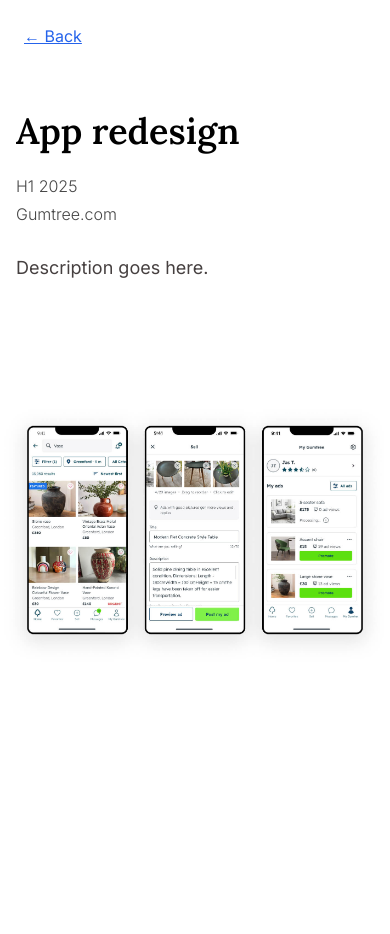
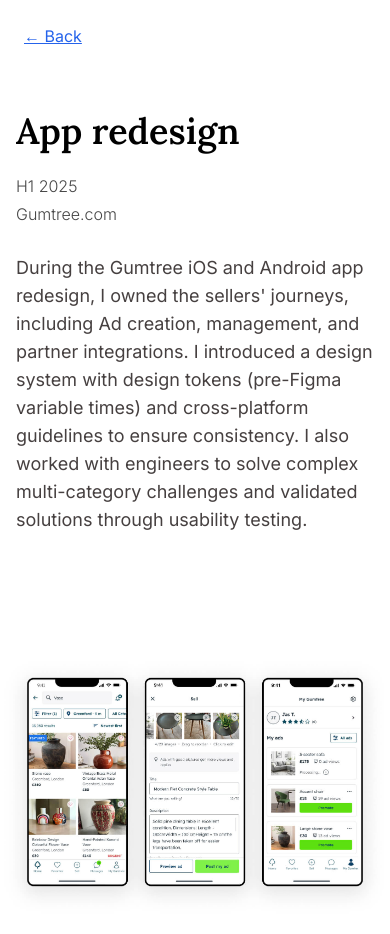
Before and after one commit to MykolaShevchuk/mariana, a Next.js app: page /case-studies/gumtree-apps in a window 390 px wide. Shown: the top 934 px of the page. Before the commit the page ends 844 px from the top, so only its background shows below. Built offline with nearby package versions, Linux system fonts and the light colour scheme.

Commit message:
Update Gumtree app case study content: enhance project descriptions for clarity and detail, adjust job title in ExperienceSection, and improve visual consistency in ProjectCard component by updating text color for 'Coming soon...' status.

```diff
--- a/src/app/case-studies/gumtree-apps/page.tsx
+++ b/src/app/case-studies/gumtree-apps/page.tsx
@@ -37,8 +37,8 @@
 							</div>
 
 							<div className='flex-1'>
-								<p className="text-[#464040] text-[18px] sm:text-[20px] lg:text-[24px] leading-[28px] sm:leading-[32px] lg:leading-[36px] max-w-4xl mb-6 sm:mb-8 font-['Inter']">
-									Description goes here.
+								<p className="text-[#464040] text-[18px] sm:text-[20px] lg:text-[24px] leading-[28px] sm:leading-[32px] lg:leading-[36px] max-w-4xl mb-6 sm:mb-8 font-['Inter'] text-pretty">
+									During the Gumtree iOS and Android app redesign, I owned the sellers' journeys, including Ad creation, management, and partner integrations. I introduced a design system with design tokens (pre-Figma variable times) and cross-platform guidelines to ensure consistency. I also worked with engineers to solve complex multi-category challenges and validated solutions through usability testing.
 								</p>
 							</div>
 						</div>
--- a/src/app/components/ProjectCard.tsx
+++ b/src/app/components/ProjectCard.tsx
@@ -47,7 +47,7 @@
                 <div className="mb-6 sm:mb-4">
                   <p className="text-base sm:text-lg text-gray-600">{year}</p>
                   {comingSoon && (
-                    <p className="text-sm sm:text-base text-gray-400 italic">Coming soon...</p>
+                    <p className="text-sm sm:text-base text-gray-500 italic">Coming soon...</p>
                   )}
                 </div>
               )}
--- a/src/app/sections/ExperienceSection.tsx
+++ b/src/app/sections/ExperienceSection.tsx
@@ -9,7 +9,7 @@
 				<div className='grid md:grid-cols-2 gap-8'>
 					<div className='bg-white p-8 rounded-xl shadow-sm border border-gray-100'>
 						<div className='mb-4'>
-							<h3 className='text-xl font-medium text-gray-900 mb-2'>Customer Experience Design Lead</h3>
+							<h3 className='text-xl font-medium text-gray-900 mb-2'>Senior Product Designer</h3>
 							<p className='text-gray-900 font-medium'>Gumtree, London</p>
 							<p className='text-gray-600 text-sm'>July 2025 - Present</p>
 						</div>
--- a/src/app/sections/WorkSection.tsx
+++ b/src/app/sections/WorkSection.tsx
@@ -33,7 +33,7 @@
 						title='Gumtree'
 						subtitle='App redesign'
 						year='2024'
-						description='As part of the Gumtree app redesign for iOS and Android, I owned the Listings journey, covering listing creation, management and partner integrations. I also introduced a design system with tokens and cross-platform guidelines, ensuring consistency across teams. One of the more complex problems was handling multi-categorisation within technical constraints — where I worked with both native and web-view approaches and validated design decisions through moderated usability testing.'
+						description="During the Gumtree iOS and Android app redesign, I owned the sellers' journeys, including Ad creation, management, and partner integrations. I introduced a design system with design tokens (pre-Figma variable times) and cross-platform guidelines to ensure consistency. I also worked with engineers to solve complex multi-category challenges and validated solutions through usability testing."
 						comingSoon={true}
 						// link='/case-studies/gumtree-app'
 						skills={[
@@ -42,6 +42,10 @@
 							'App',
 							'Stakeholder management',
 							'Cross-functional collaboration',
+							'Design System',
+							'Design Tokens',
+							'iOS design',
+							'Android design',
 						]}
 						imageSrc='/gumtree-app.png'
 						imageSrcMobile='/gumtree-app-mobile.jpg'
```
